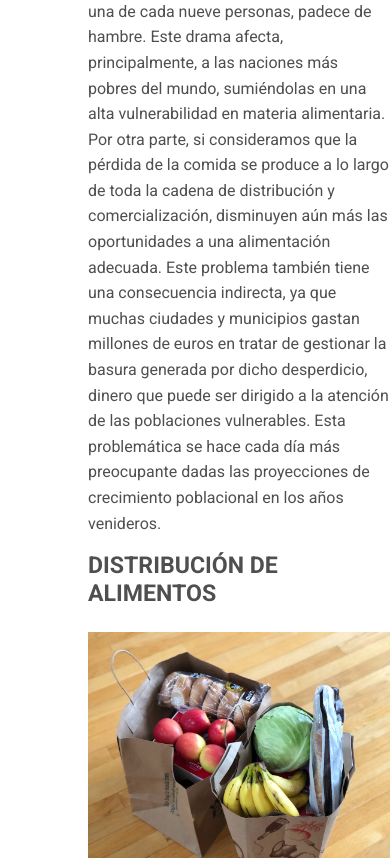
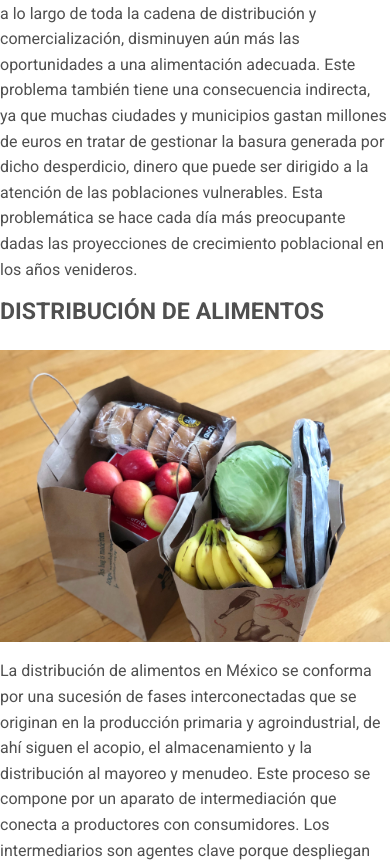
Before and after one commit to po171/Desperdicio, a website: page index.html in a window 390 px wide. Shown: the part 2832-3694 px from the top of the page. Drawn offline with Linux system fonts and the light colour scheme; a script that the page names is missing.

Commit message:
Fixed that stupid bug

```diff
--- a/balls.css
+++ b/balls.css
@@ -8,6 +8,18 @@
 @media (max-width: 767px) {
     .hidden-mobile {
         display: none;
+    }
+    body {
+        align-content: start;
+        overflow-x: hidden;
+        overflow-y: scroll;
+    }
+
+}
+
+@media (min-width: 767px) {
+    .padding-computer {
+        padding-left: 100px;
     }
 }
 
--- a/index.html
+++ b/index.html
@@ -139,7 +139,7 @@
     </div> -->
     <div class="row mb-8" id="balls" style="padding-top: 100px;">
       <h1 class="fw-bolder text-uppercase text-center bg-dark text-light" style="">Información</h1>
-      <div class="col-md-8" style="padding-left: 100px;">
+      <div class="col-md-8 padding-computer" >
         <!-- Spied element -->
         <div
                 data-mdb-spy="scroll"
```
